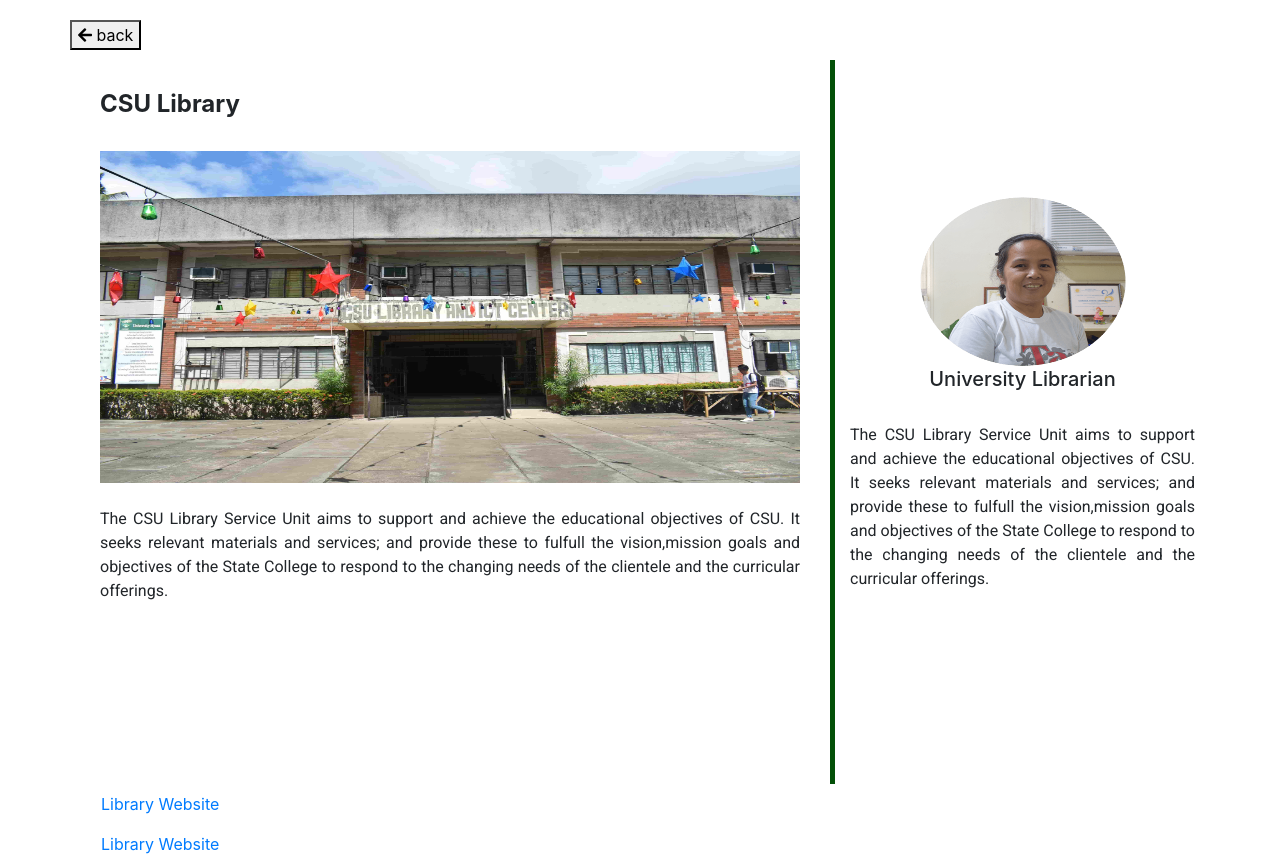
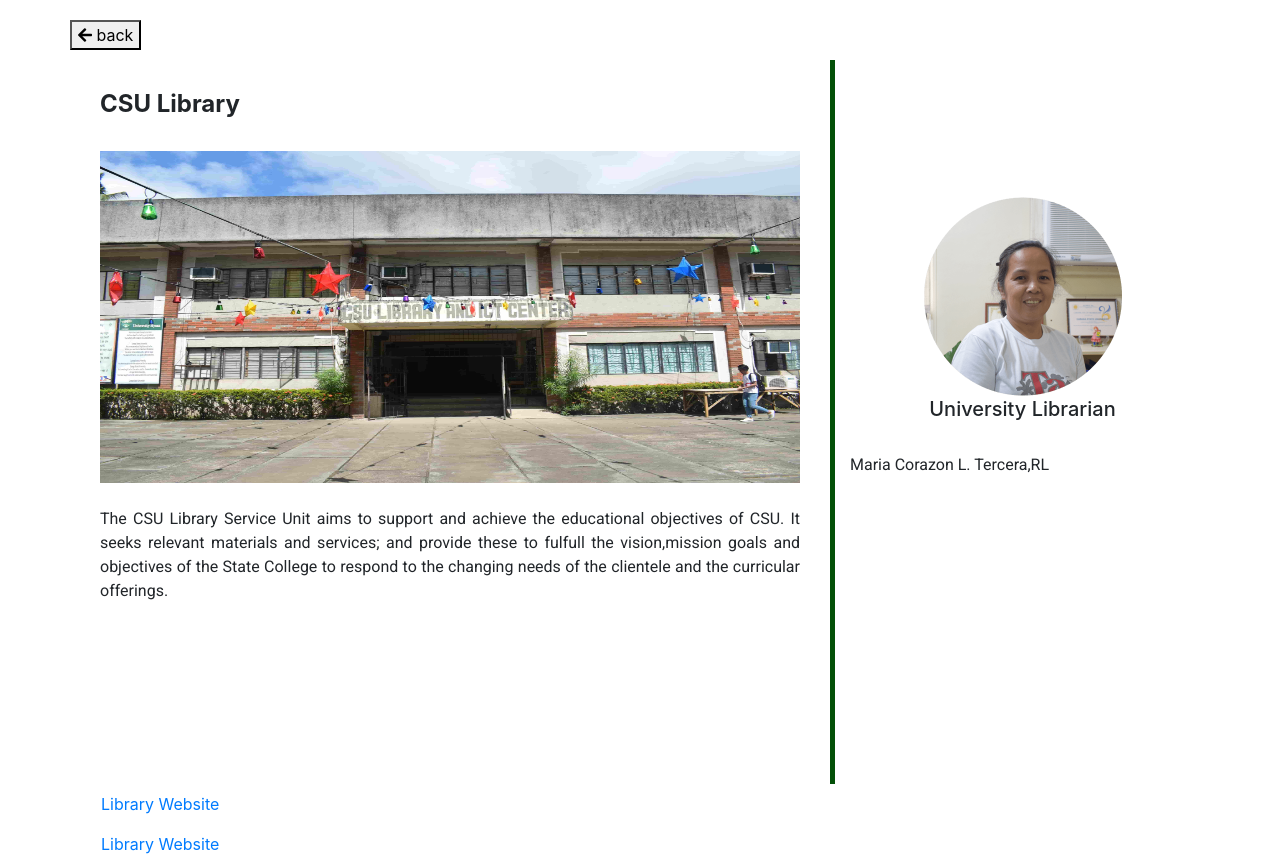
Before and after one commit to csulibrary/mylibrary, a website with bundled scripts: page index.html in a window 1280 px wide. Built offline with nearby package versions, Linux system fonts and the light colour scheme.

Commit message:
landpage

```diff
--- a/css/custom.css
+++ b/css/custom.css
@@ -16,8 +16,8 @@
   position: relative;
   left:50%;
   transform: translateX(-50%);
-  width: 60%;
-  height: 29%;
+  width: 200px;
+  height: 200px;
 }
 #content p{
   font-family: 'Roboto', sans-serif;
--- a/index.html
+++ b/index.html
@@ -41,7 +41,7 @@
         <div class="col-lg-4 cont2">
           <img src = "./img/tercera.png" class="u-l"/> </br>
           <h5 class="text-center"> University Librarian </h5> </br>
-          <p>The CSU Library Service Unit aims to support and achieve the educational objectives of CSU. It seeks relevant materials and services; and provide these to fulfull the vision,mission goals and objectives of the State College to respond to the changing needs of the clientele and the curricular offerings.
+          <p>Maria Corazon L. Tercera,RL
           </p>
         </div>
         <div class="col-lg-12">
```
